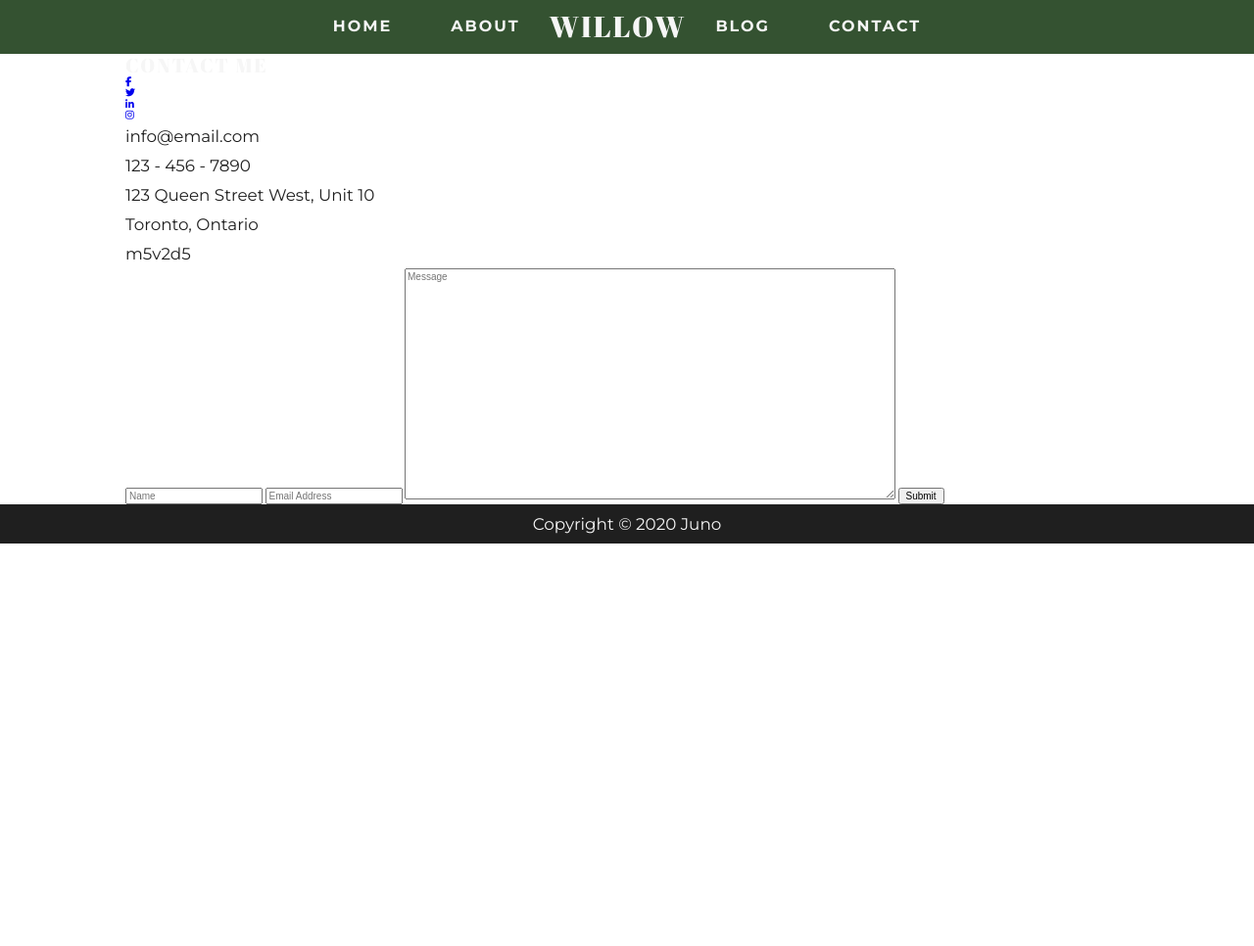
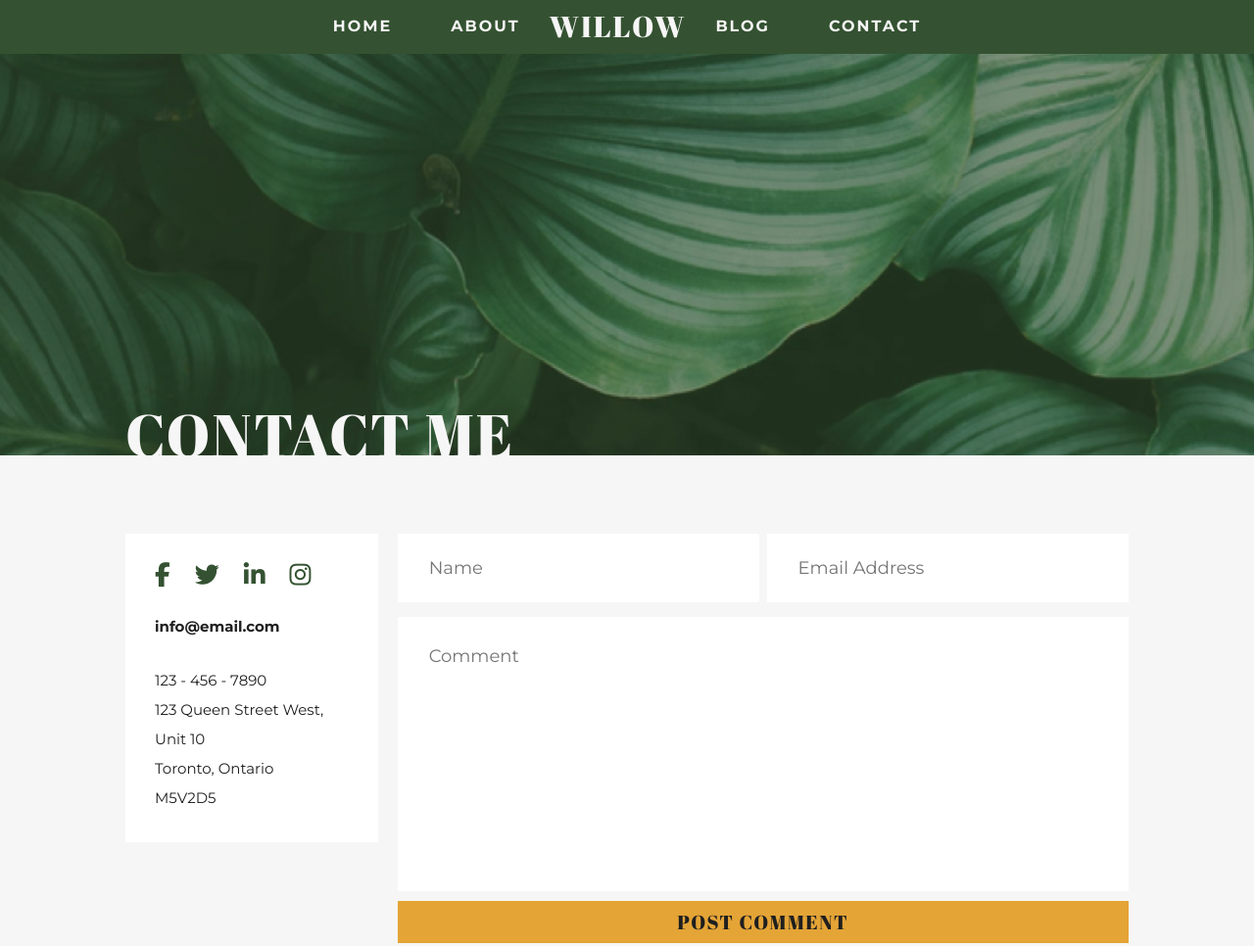
Before and after one commit to kentaylor92/kenneth-taylor-project-two, a plain HTML site: page pages/contact.html in a window 1280 px wide. Shown: the top 966 px of the page at 98% size. Before the commit the page ends 800 px from the top, so only its background shows below. Drawn offline with Linux system fonts and the light colour scheme.

Commit message:
Updated contact page

```diff
--- a/pages/contact.html
+++ b/pages/contact.html
@@ -9,7 +9,7 @@
     <link rel="stylesheet" href="../styles/style.css">
     <title>Contact</title>
 </head>
-<body>
+<body class="contact-page">
 
     <header>
         <nav>
@@ -23,14 +23,14 @@
                 <li><a href="#">Contact</a></li>
             </ul>
         </nav> <!-- end nav-->
-        <div class="wrapper">
+        <div class="contact-header-text wrapper">
             <h1>Contact Me</h1>
         </div>
     </header>
 
     <main>
         <div class="wrapper">
-            <div class="contact-info">
+            <aside>
                 <div class="social-icons">
                     <ul>
                         <li><a href="http://www.facebook.com"><i class="fab fa-facebook-f"></i></a></li>
@@ -39,28 +39,30 @@
                         <li><a href="http://www.instagram.com"><i class="fab fa-instagram"></i></a></li>
                     </ul>
                 </div> <!-- end social icons-->
-                <p>info@email.com</p>
-                <div>
+                <div class="contact-info">
                     <ul>
+                        <li><p class="contact-email">info@email.com</p></li>
                         <li><p>123 - 456 - 7890</p></li>
                         <li><p>123 Queen Street West, Unit 10</p></li>
                         <li><p>Toronto, Ontario</p></li>
-                        <li><p>m5v2d5</p></li> <!--TODO: ALL CAPS -->
+                        <li><p class="postal-code">m5v2d5</p></li>
                     </ul>
                 </div>
-            </div>
+            </aside>
 
             <form action="" class="form">
                 <!-- Make sure this is accessible via TAB -->
-                <label for="name" class="sr-only">Your Name</label>
-                <input type="text" id="name" placeholder="Name" required>
+                <div class="form-inputs">
+                    <label for="name" class="sr-only">Your Name</label>
+                    <input type="text" id="name" placeholder="Name" required>
 
-                <label for="email" class="sr-only">Enter your email</label>
-                <input type="email" id="email" placeholder="Email Address" required>
+                    <label for="email" class="sr-only">Enter your email</label>
+                    <input type="email" id="email" placeholder="Email Address" required>
+                </div>
                 <!-- TODO: remove corner styling on textarea!!!!! -->
-                <textarea name="user-comment" cols="80" rows="20" placeholder="Message"></textarea>
+                <textarea name="user-comment" cols="80" rows="12" placeholder="Comment"></textarea>
 
-                <button>Submit</button>
+                <button class="yellow-link">Post Comment</button>
             </form>
         </div>
 
@@ -73,5 +75,5 @@
 
     </main>
 
-</body>
+</body class="contact-page">
 </html>
--- a/styles/sass/_blog-main.scss
+++ b/styles/sass/_blog-main.scss
@@ -98,52 +98,52 @@
             width: 85%;
         }
 
-        form {
-            @include flex-row;
-            flex-direction: column;
-            align-items: flex-start;
-            margin: 30px 0;
-        }
+        // form {
+        //     @include flex-row;
+        //     flex-direction: column;
+        //     align-items: flex-start;
+        //     margin: 30px 0;
+        // }
 
-        .form-inputs {
-            width: 100%;
-            display: flex;
-            justify-content: space-between;
-        }
+        // .form-inputs {
+        //     width: 100%;
+        //     display: flex;
+        //     justify-content: space-between;
+        // }
 
-        input[type="text"],
-        input[type="email"] {
-               width: 49.5%;
-               height: 70px;
-        }
+        // input[type="text"],
+        // input[type="email"] {
+        //        width: 49.5%;
+        //        height: 70px;
+        // }
 
-        button {
-            width: 100%;
-            margin-top: 10px;
+        // button {
+        //     width: 100%;
+        //     margin-top: 10px;
 
-        }
+        // }
 
-        input[type="text"],
-        input[type="email"],
-        textarea,
-        button {
-            border: none;
-        }
+        // input[type="text"],
+        // input[type="email"],
+        // textarea,
+        // button {
+        //     border: none;
+        // }
 
-        input[type="text"],
-        input[type="email"],
-        textarea {
-            text-indent: 30px;
-            font-size: 1.8rem;
-            font-family: $body-font;
-        }
+        // input[type="text"],
+        // input[type="email"],
+        // textarea {
+        //     text-indent: 30px;
+        //     font-size: 1.8rem;
+        //     font-family: $body-font;
+        // }
 
-        textarea {
-            width: 100%;
-            margin-top: 15px;
-            resize: none;
-            padding-top: 30px;
-        }
+        // textarea {
+        //     width: 100%;
+        //     margin-top: 15px;
+        //     resize: none;
+        //     padding-top: 30px;
+        // }
 
     }
 }
--- /dev/null
+++ b/styles/sass/_contact.scss
@@ -0,0 +1,72 @@
+.contact-page {
+    background-color: $white;
+
+    header {
+        background-image: url(../assets/contact-image-1.jpg);
+        background-repeat: no-repeat;
+        background-size: cover;
+
+
+        .contact-header-text {
+            display: flex;
+            flex-direction: column;
+            justify-content: flex-end;
+            height: 45vh;
+        }
+    }
+
+    h1 {
+        font-size: 6rem;
+        position: relative;
+        bottom: -13px;
+    }
+
+    .wrapper {
+        display: flex;
+        margin: 50px auto;
+    }
+
+    aside {
+            width: calc(30% - 20px);
+            margin-right: 20px;
+            margin: 30px 20px 30px 0;
+
+            p {
+                font-size: 1.5rem;
+            }
+            div {
+
+                background-color: white;
+                padding: 30px;
+            }
+
+            .social-icons {
+                padding-bottom: 0;
+            }
+
+            .contact-info {
+                padding-top: 0;
+            }
+    }
+
+    .contact-email {
+        font-weight: 600;
+        padding: 25px 0;
+    }
+
+
+
+    .social-icons ul {
+        @include flex-row;
+
+        i {
+            font-size: 2.5rem;
+            color: $dark-green;
+            margin-right: 25px;
+        }
+    }
+
+    .postal-code {
+        @include uppercase;
+    }
+}
--- /dev/null
+++ b/styles/sass/_form.scss
@@ -0,0 +1,46 @@
+form {
+            @include flex-row;
+            flex-direction: column;
+            align-items: flex-start;
+            margin: 30px 0;
+        }
+
+        .form-inputs {
+            width: 100%;
+            display: flex;
+            justify-content: space-between;
+        }
+
+        input[type="text"],
+        input[type="email"] {
+               width: 49.5%;
+               height: 70px;
+        }
+
+        button {
+            width: 100%;
+            margin-top: 10px;
+
+        }
+
+        input[type="text"],
+        input[type="email"],
+        textarea,
+        button {
+            border: none;
+        }
+
+        input[type="text"],
+        input[type="email"],
+        textarea {
+            text-indent: 30px;
+            font-size: 1.8rem;
+            font-family: $body-font;
+        }
+
+        textarea {
+            width: 100%;
+            margin-top: 15px;
+            resize: none;
+            padding-top: 30px;
+        }
--- a/styles/sass/style.scss
+++ b/styles/sass/style.scss
@@ -6,3 +6,5 @@
 @import "./index-main";
 @import "./blog-header";
 @import "./blog-main";
+@import "./form";
+@import "./contact"
```
Also changed, not shown: styles/style.css.
